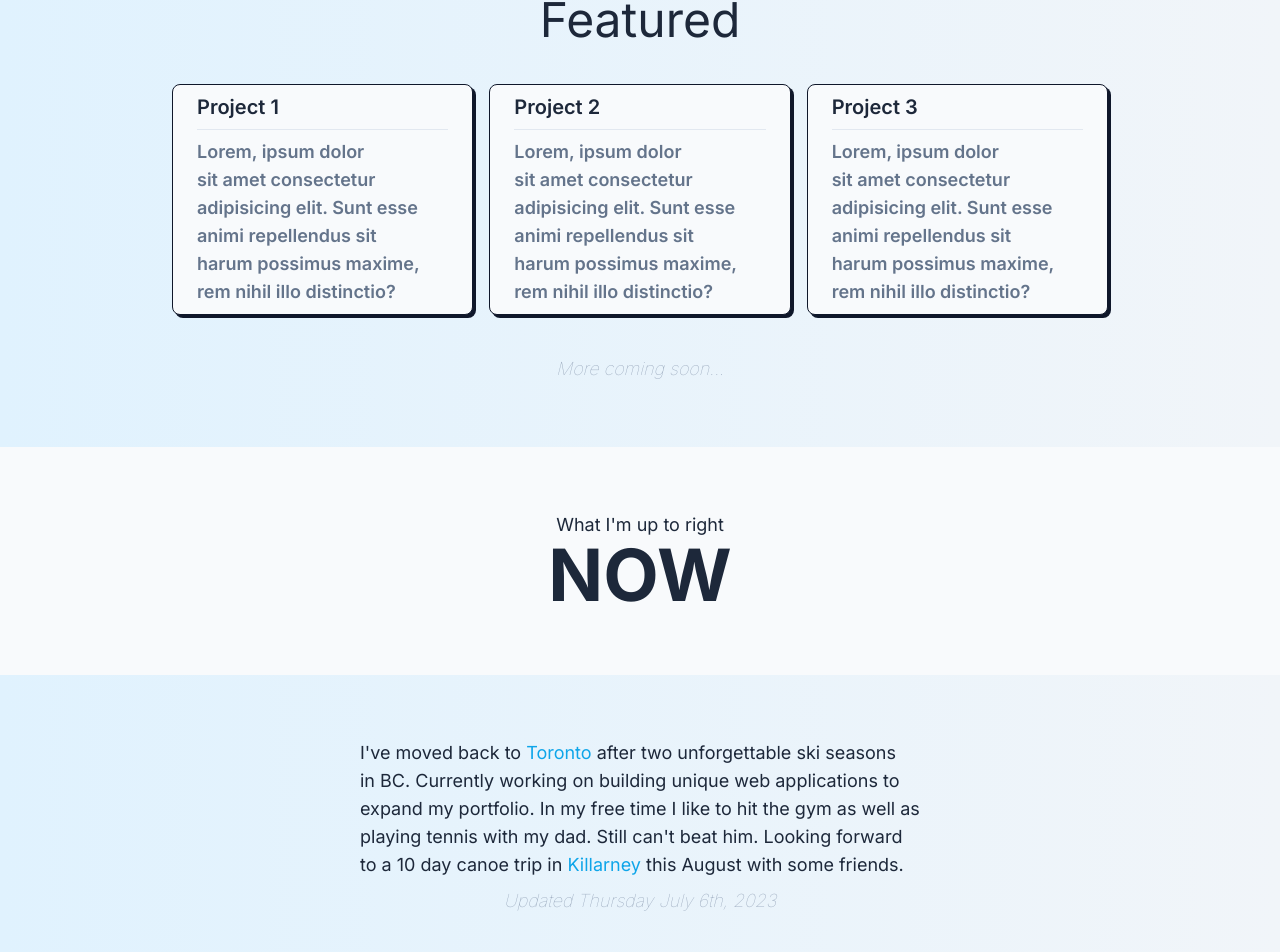
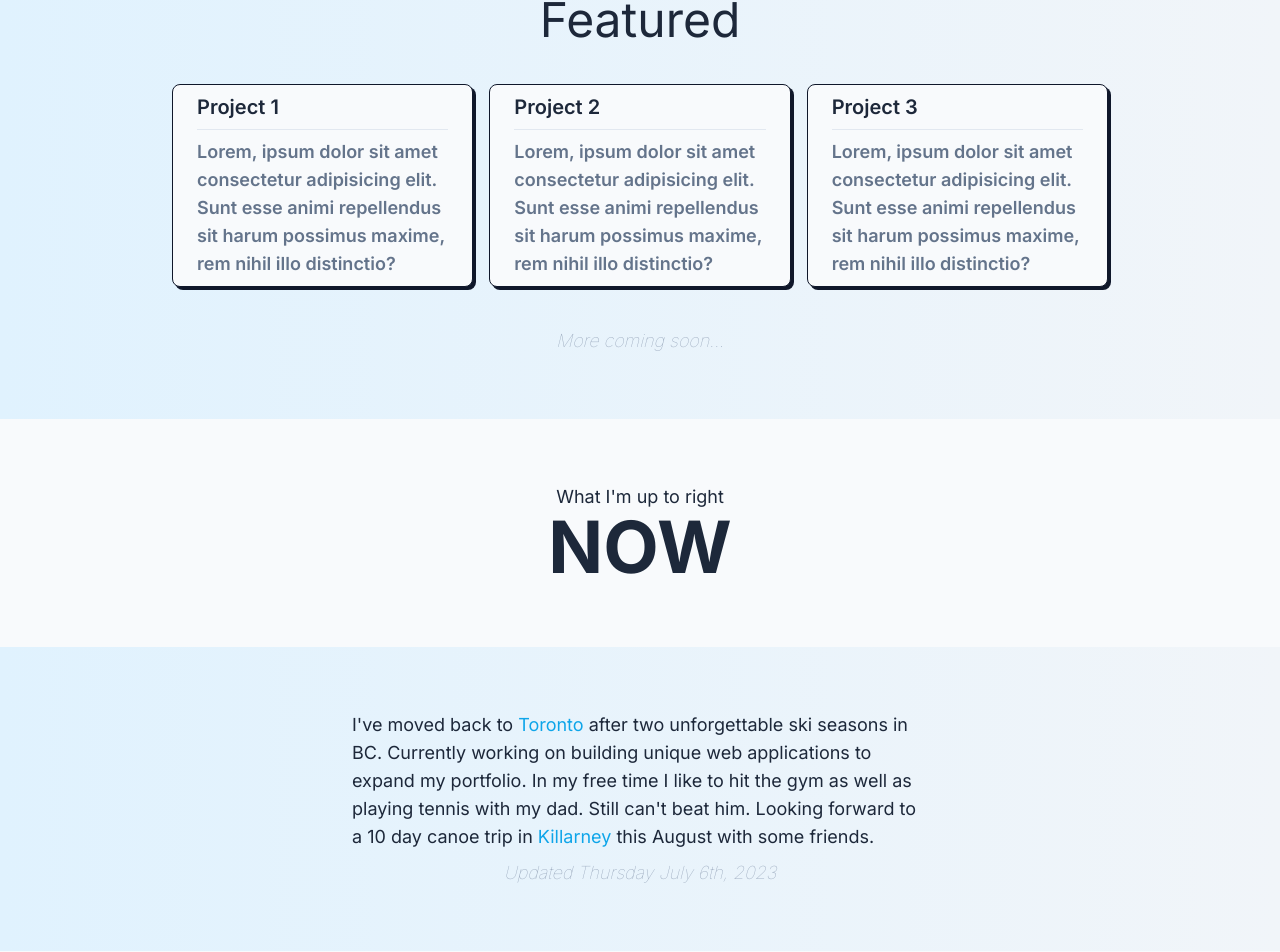
Before and after one commit to robharding/Portfolio2, a Next.js app: page / in a window 1280 px wide. Shown: the part 1096-2048 px from the top of the page. Built offline with nearby package versions, Linux system fonts and the light colour scheme.

Commit message:
Something broke, removing balancer

```diff
--- a/src/app/page.tsx
+++ b/src/app/page.tsx
@@ -15,7 +15,6 @@
 import profilePic from "../../public/profile.jpg";
 import asm2 from "../../public/asm2.png";
 import ContactForm from "@/components/ContactForm";
-import { Balancer } from "react-wrap-balancer";
 
 export default async function Home() {
   return (
@@ -91,29 +90,29 @@
             <div className="cursor-pointer font-semibold py-2 px-6 flex flex-col gap-2 rounded-lg duration-200 shadow-custom hover:-translate-x-1 hover:-translate-y-1 bg-slate-50 hover:bg-white border-slate-900 border border-1">
               <h1 className="text-xl">Project 1</h1>
               <hr />
-              <Balancer className="text-slate-500">
+              <p className="text-slate-500">
                 Lorem, ipsum dolor sit amet consectetur adipisicing elit. Sunt
                 esse animi repellendus sit harum possimus maxime, rem nihil illo
                 distinctio?
-              </Balancer>
+              </p>
             </div>
             <div className="cursor-pointer font-semibold py-2 px-6 flex flex-col gap-2 rounded-lg duration-200 shadow-custom hover:-translate-x-1 hover:-translate-y-1 bg-slate-50 hover:bg-white border-slate-900 border border-1">
               <h1 className="text-xl">Project 2</h1>
               <hr />
-              <Balancer className="text-slate-500">
+              <p className="text-slate-500">
                 Lorem, ipsum dolor sit amet consectetur adipisicing elit. Sunt
                 esse animi repellendus sit harum possimus maxime, rem nihil illo
                 distinctio?
-              </Balancer>
+              </p>
             </div>
             <div className="cursor-pointer font-semibold py-2 px-6 flex flex-col gap-2 rounded-lg duration-200 shadow-custom hover:-translate-x-1 hover:-translate-y-1 bg-slate-50 hover:bg-white border-slate-900 border border-1">
               <h1 className="text-xl">Project 3</h1>
               <hr />
-              <Balancer className="text-slate-500">
+              <p className="text-slate-500">
                 Lorem, ipsum dolor sit amet consectetur adipisicing elit. Sunt
                 esse animi repellendus sit harum possimus maxime, rem nihil illo
                 distinctio?
-              </Balancer>
+              </p>
             </div>
           </div>
           <p className="text-slate-400 text-center font-thin italic">
@@ -127,7 +126,7 @@
       </section>
       <section className="flex bg-gradient-to-r from-sky-100 to-slate-100 py-16 px-10">
         <div className="mx-auto max-w-xl">
-          <Balancer>
+          <p>
             I&apos;ve moved back to{" "}
             <span className="text-sky-500">Toronto</span> after two
             unforgettable ski seasons in BC. Currently working on building
@@ -136,7 +135,7 @@
             can&apos;t beat him. Looking forward to a 10 day canoe trip in{" "}
             <span className="text-sky-500">Killarney</span> this August with
             some friends.
-          </Balancer>
+          </p>
           <p className="text-slate-400 text-center mt-2 font-thin italic">
             Updated Thursday July 6th, 2023
           </p>
```
